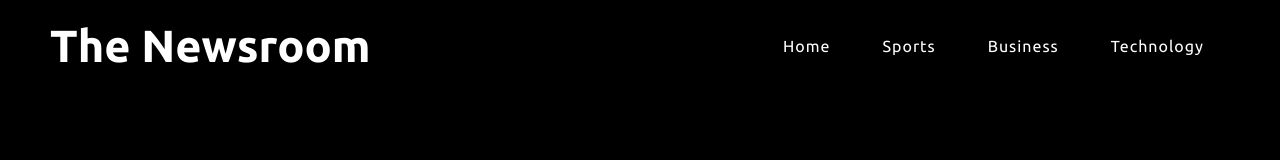
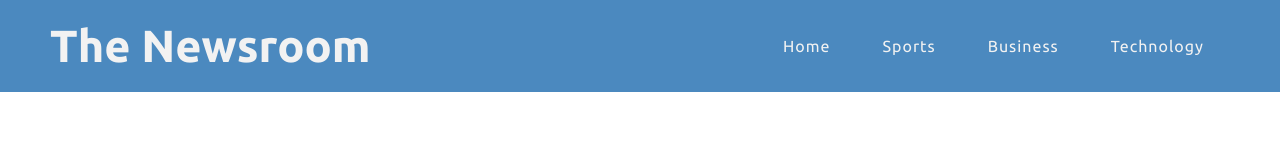
Before and after one commit to jeancarloshm/NewsWebsite, a plain HTML site: page index.html in a window 1280 px wide. Drawn offline with Linux system fonts and the light colour scheme.

Commit message:
Favicon implementation and UI changes

```diff
--- a/index.html
+++ b/index.html
@@ -5,6 +5,7 @@
     <meta http-equiv="X-UA-Compatible" content="IE=edge" />
     <meta name="viewport" content="width=device-width, initial-scale=1.0" />
     <title>The Newsroom</title>
+    <link rel="shortcut icon" type="image/jpg" href="img/favicon.jpg"/>
     <link rel="stylesheet" href="style.css" />
   </head>
   <body>
--- a/style.css
+++ b/style.css
@@ -3,15 +3,17 @@
     margin: 0;
     padding: 0;
     box-sizing: border-box;
+
 }
 body{
-    background-color: black;
+    background-color:F2F2F2;
     font-family: 'Ubuntu', sans-serif;
     width: 100%;
     min-height: 100vh;
-    color:  #fff;
+    color:  #F2F2F2;
 }
 .header{
+    background-color: #4B89BF;
     position: fixed;
     display: flex;
     justify-content: space-between;
@@ -32,17 +34,17 @@ nav ul li{
     margin: 0 15px;
     padding: 0 10px;
     border-left: 1px solid #fff0;
-    border-right: 1px solid #fff0;
+    border-right: 1px solid rgba(255, 255, 255, 0);
     transition: 0.3s;
 
 }
 nav ul li:hover{
-    border-left: 1px solid #fff;
-    border-right: 1px solid #fff;
+    border-left: 1px solid #F2F2F2;
+    border-right: 1px solid #F2F2F2;
 }
 nav ul li a{
     text-decoration: none;
-    color: #fff;
+    color: #F2F2F2;
     letter-spacing: 1px;
 
 }
```
Also changed, not shown: img/favicon.jpg (added).
